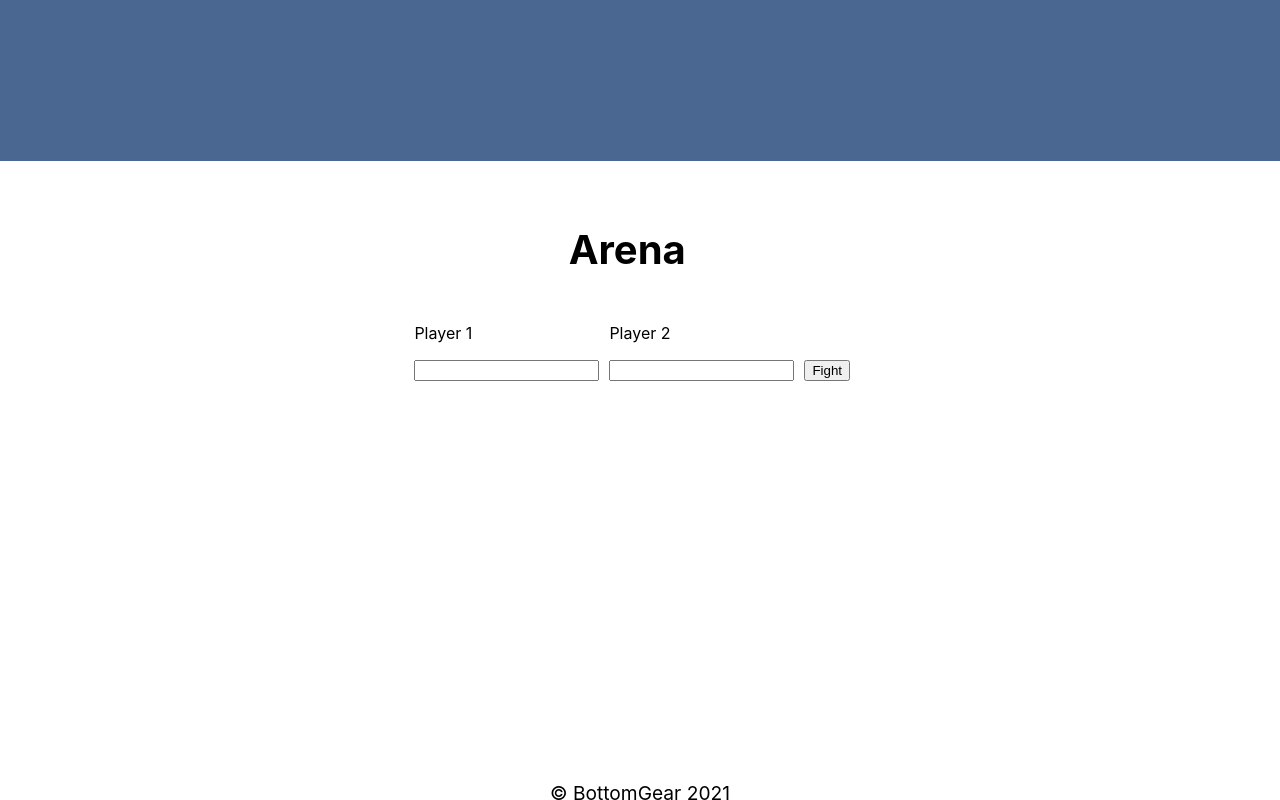
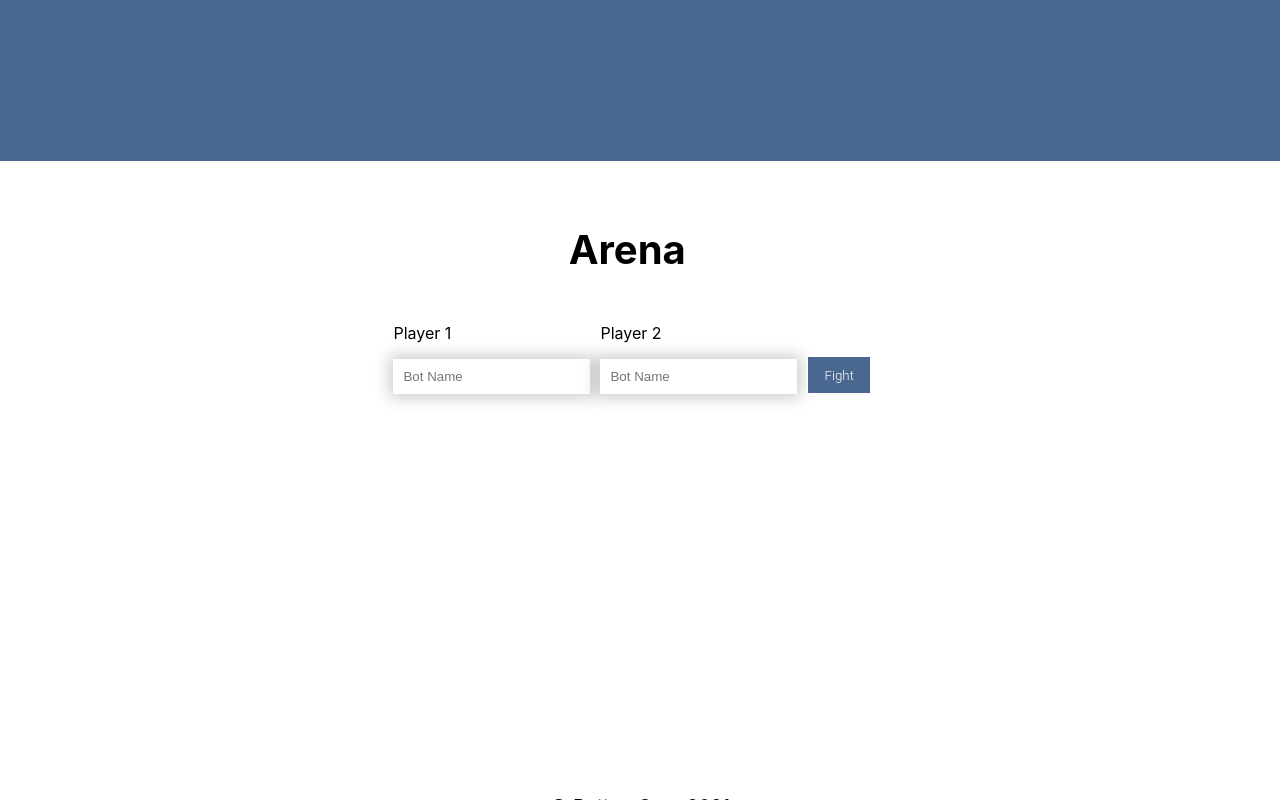
Before and after one commit to BOTomGearM8/MaBots, a React (Create React App) app in the folder client/bots-ui/: page / in a window 1280 px wide. Both pictures are taken after a click on the button "Arena". Shown: the part 556-1356 px from the top of the page. Built offline with nearby package versions, Linux system fonts and the light colour scheme.

Commit message:
Showing match winner and arena styling.

```diff
--- a/client/bots-ui/src/Arena.css
+++ b/client/bots-ui/src/Arena.css
@@ -30,3 +30,66 @@ td {
     justify-content: center;
     align-content: center;
 }
+
+.game-wrapper > h1 {
+    position: absolute;
+    top: 53vh;
+}
+
+.bot-input {
+    padding:10px;
+    border: 10px;;
+    box-shadow:0 0 15px 4px rgba(0,0,0,0.2);
+}
+
+.fight-button {
+    display: inline-block;
+    padding: 0.35em 1.2em;
+    border:0.1em solid #FFFFFF;
+    background: rgb(74, 103, 146);
+    height: 38px;
+    margin: 1 0.3em 0.3em 0;
+    border-radius:0.12em;
+    box-sizing: border-box;
+    text-decoration:none;
+    font-family:'Roboto',sans-serif;
+    font-weight:300;
+    color:#FFFFFF;
+    text-align:center;
+    transition: all 0.2s;
+    cursor: pointer;
+}
+
+.fight-button:hover {
+    color:#000000;
+    background-color:#FFFFFF;
+}
+
+.sim-button {
+    display: inline-block;
+    padding: 0.35em 1.2em;
+    border:0.1em solid #FFFFFF;
+    background: rgb(74, 103, 146);
+    height: 100px;
+    margin: 1 0.3em 0.3em 0;
+    border-radius:0.8em;
+    box-sizing: border-box;
+    text-decoration:none;
+    font-family:'Roboto',sans-serif;
+    font-weight:300;
+    color:#FFFFFF;
+    text-align:center;
+    transition: all 0.2s;
+    font-size: 15px;
+    cursor: pointer;
+}
+
+.sim-button:hover {
+    color:#000000;
+    background-color:#FFFFFF;
+}
+
+.play {
+    margin-top: 5px;
+    font-size: 50px;
+}
--- a/client/bots-ui/src/Arena.js
+++ b/client/bots-ui/src/Arena.js
@@ -2,6 +2,7 @@ import './Arena.css';
 import { useState, useEffect, useRef } from 'react';
 import axios from 'axios';
 import Sprite from './Sprite';
+import { PlayCircleOutlined } from '@ant-design/icons';
 
 async function downloadBot(bot1, bot2) {
     var res = await axios({
@@ -34,7 +35,7 @@ export default function Arena() {
     const [winner, setWinner] = useState();
     const [boards, setBoards] = useState();
     const [tileMap, setTileMap] = useState();
-    let x = 0;
+    const [tileSize, setTileSize] = useState(0);
     const generalScale = 1;
 
     let handleSubmit = () => {
@@ -153,6 +154,8 @@ export default function Arena() {
         }
         //setBoards(final);
         setTileMap(final);
+        setTileSize(res.states.length);
+        console.log(res.states.length);
 
         setSimulationStarted(prev => !prev);
 
@@ -169,7 +172,7 @@ export default function Arena() {
         if (previousTimeRef.current != undefined) {
           const deltaTime = time - previousTimeRef.current;
 
-          setStateIdx(prevIdx => (prevIdx + deltaTime * 0.001) % 20);
+          setStateIdx(prevIdx => (prevIdx + deltaTime * 0.001) % 100);
         }
         previousTimeRef.current = time;
         requestRef.current = requestAnimationFrame(animate);
@@ -181,24 +184,32 @@ export default function Arena() {
             <div className = "wrapper">
                 <h2> Arena </h2>
                 {!fightStarted ? <div className = "form-wrapper">
-                    <form className = "form" onSubmit={handleSubmit}>
+                    <form className = "form-fight" onSubmit={handleSubmit}>
                         <label>
                         <p>Player 1</p>
-                        <input type="text" onChange = {e => setPlayer1(e.target.value)}/>
+                        <input className = "bot-input" type="text"
+                                placeholder="Bot Name" onChange = {e => setPlayer1(e.target.value)}/>
                         </label>
                         <label>
                         <p>Player 2</p>
-                        <input type="text" onChange = {e => setPlayer2(e.target.value)}/>
+                        <input className = "bot-input" type="text"
+                            placeholder="Bot Name" onChange = {e => setPlayer2(e.target.value)}/>
                         </label>
                         <div>
-                        <button type="submit">Fight</button>
+                        <button className = "fight-button"  type="submit">Fight</button>
                         </div>
                     </form>
                 </div> :
                     <div className="game-wrapper">
-                        {!simulationStarted ? <button onClick = {handleOnClick}> Start Simulation </button> :
+                        {!simulationStarted ? <button className = "sim-button" onClick = {handleOnClick}> <PlayCircleOutlined className = "play" />
+                                                                                                        <p> Start Simulation </p> </button> :
                                                         //(boards ? <table><tbody>{boards[Math.floor(stateIdx)]}</tbody></table> : <p> Loading... </p>)
-                                                        tileMap ? tileMap[Math.floor(stateIdx)] : <p> Loading.. </p>
+                                                        tileMap ? (Math.floor(stateIdx) < tileSize ?
+                                                                    tileMap[Math.floor(stateIdx)] :
+                                                                    [tileMap[tileSize-1],
+                                                                    (winner == 0 ? <h1> It's a tie! </h1> :
+                                                                                    <h1> Player {winner} won! </h1>)])
+                                                        : <p> Loading.. </p>
                                                         }
                     </div>
                 }
--- a/client/bots-ui/src/Sprite.js
+++ b/client/bots-ui/src/Sprite.js
@@ -8,7 +8,7 @@ export default function Sprite({image, data, position, number, scale}) {
             style={{
                 position: "absolute",
                 left: width*0.40 + position.x,
-                top: height/6 + position.y,
+                top: height/7 + position.y,
                 height: `${h}px`,
                 width: `${w}px`,
                 backgroundImage: `url(${image})`,
```
